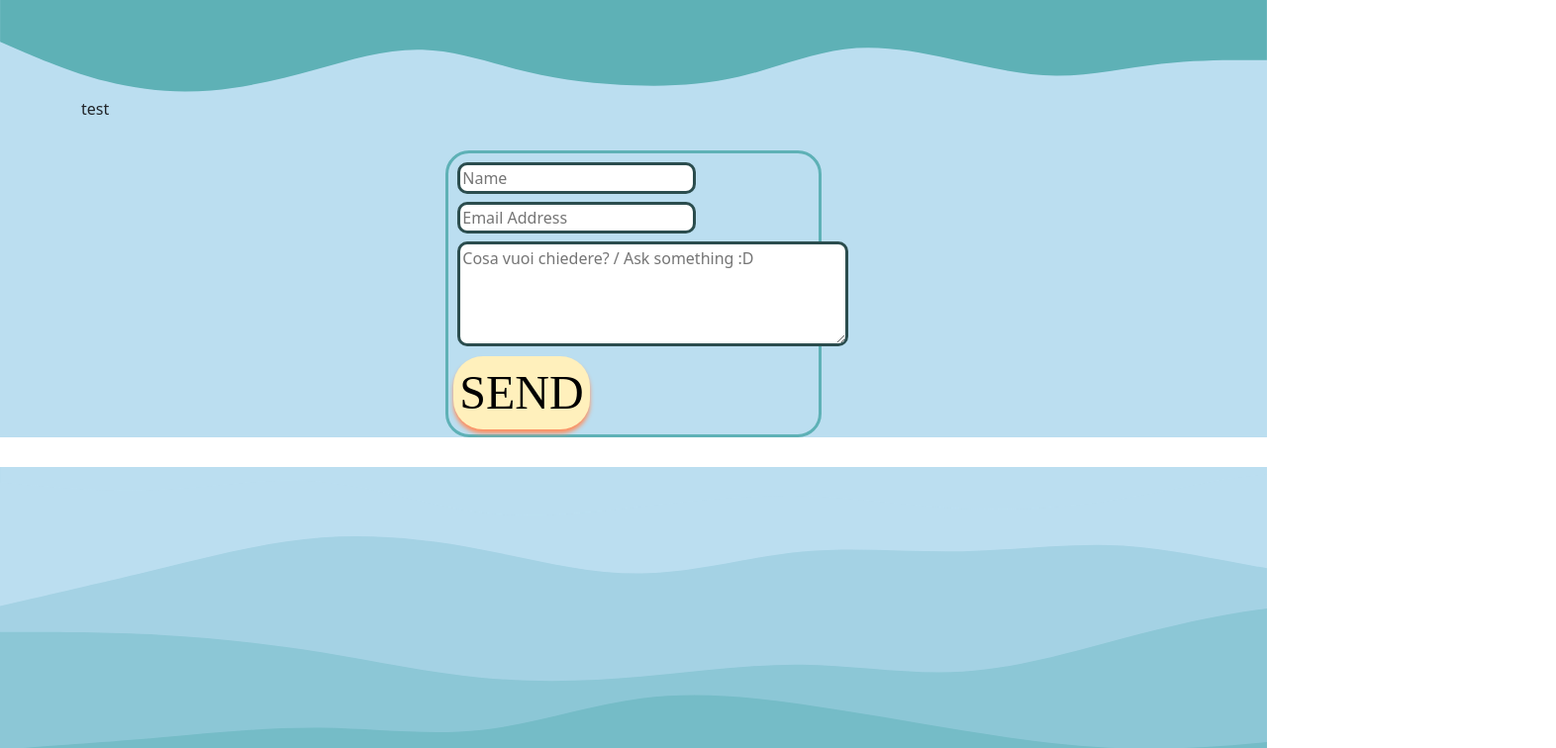
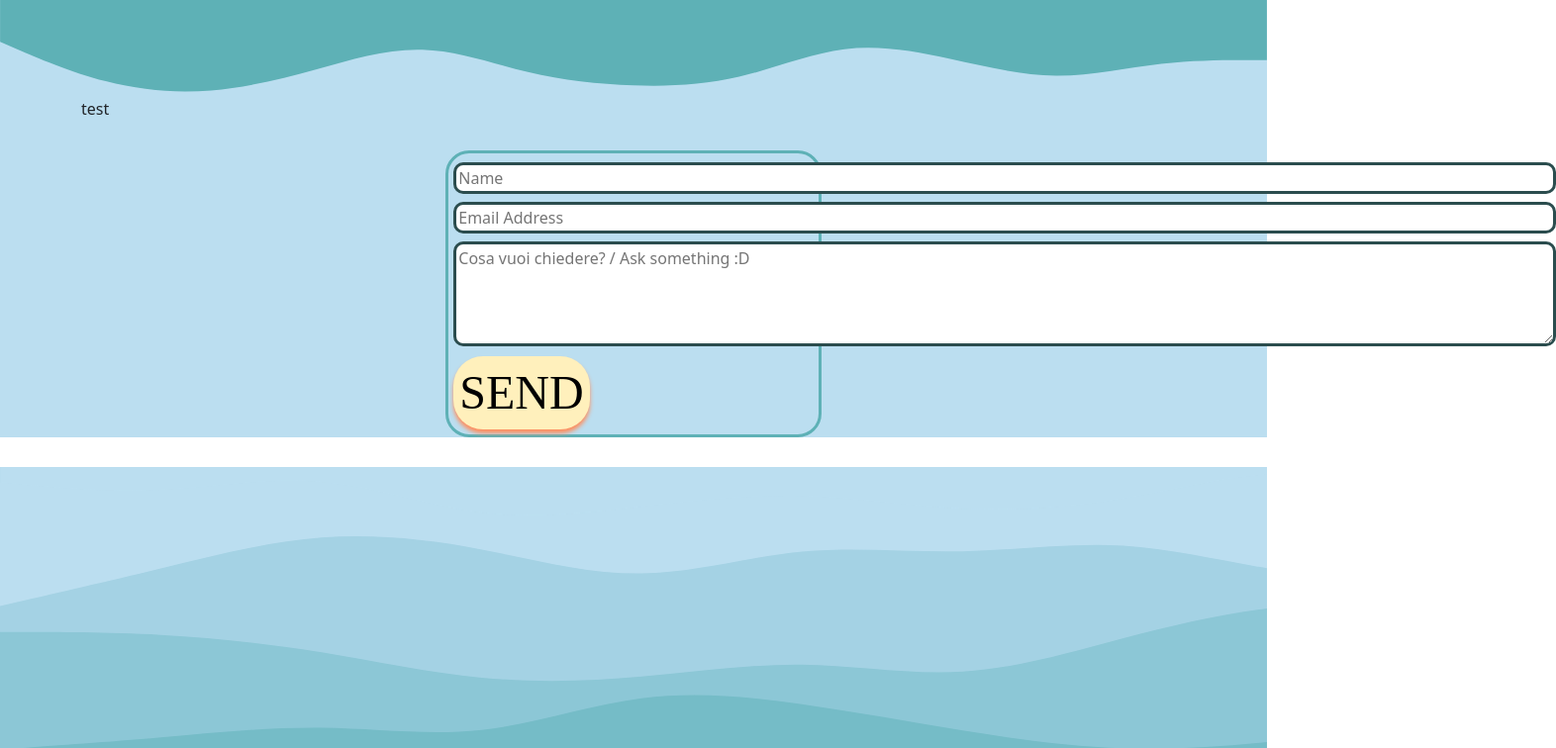
Before and after one commit to FrancescoIp/HimerAzione, a Next.js app: page /contact in a window 1280 px wide. Shown: the top 756 px of the page at 99% size, 1572 px wide, since content can reach past the window. Built offline with nearby package versions, Linux system fonts and the light colour scheme; a web font is replaced by a local one.

Commit message:
manteniance

```diff
--- a/components/ContactForm.css
+++ b/components/ContactForm.css
@@ -6,8 +6,9 @@
 }
 
 .field{
+    width: 87vw;
     border-radius: 10px;
-    margin: 4px;
+    margin: 4px 0;
     border: 3px solid #2b4d4e;
 }
 
```
